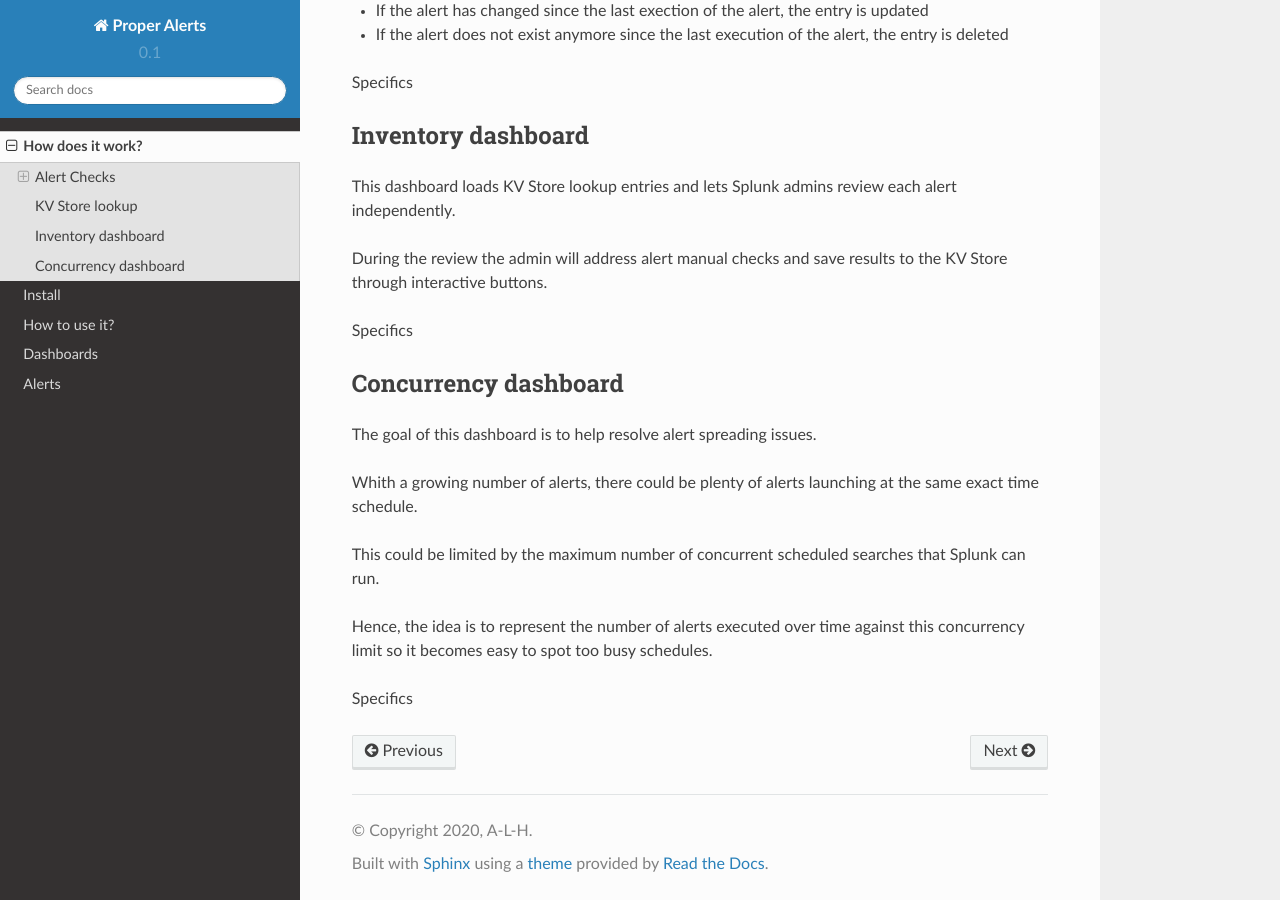
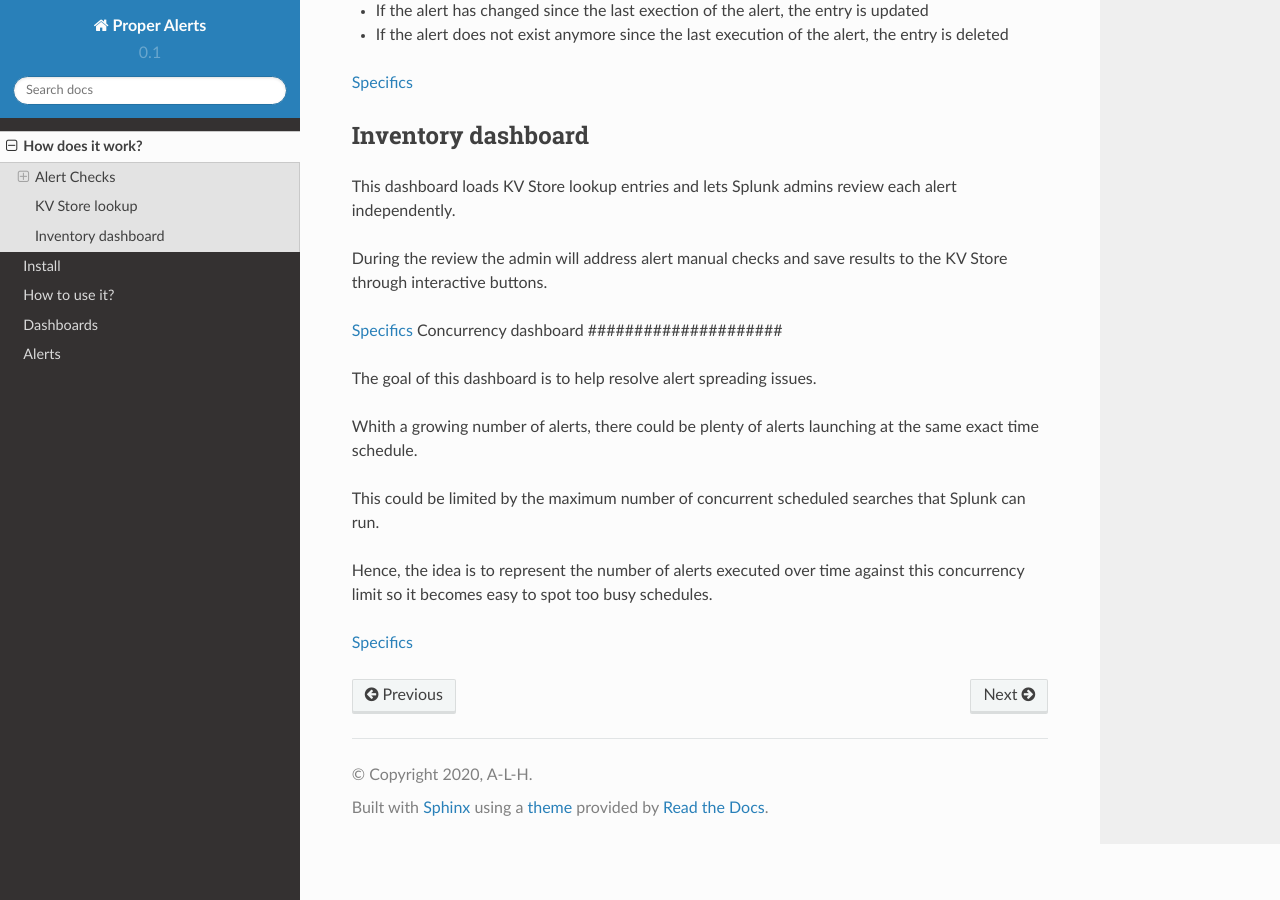
Before and after one commit to a-l-h/splunk-app-proper-alerts, a Sphinx documentation site: the page built from doc/overview.rst, in a window 1280 px wide and 900 px high, scrolled down 1678 px. Built offline with Sphinx 7.4.7 and the Read the Docs theme 2.0.0, drawn with Linux system fonts in a browser that asks for light colours; part of the change alters nothing that is shown.

```diff
--- a/doc/overview.rst
+++ b/doc/overview.rst
@@ -76,7 +76,7 @@ It performs CRUD (Create, read, update, and delete) operations to the KV store l
 
 - If the alert does not exist anymore since the last execution of the alert, the entry is deleted
 
-Specifics
+:ref:`Specifics<Update KV Store lookup>`
 
 Inventory dashboard
 ###################
@@ -85,8 +85,7 @@ This dashboard loads KV Store lookup entries and lets Splunk admins review each
 
 During the review the admin will address alert manual checks and save results to the KV Store through interactive buttons.
 
-Specifics
-
+:ref:`Specifics<Inventory>`
 Concurrency dashboard
 #####################
 
@@ -98,4 +97,4 @@ This could be limited by the maximum number of concurrent scheduled searches tha
 
 Hence, the idea is to represent the number of alerts executed over time against this concurrency limit so it becomes easy to spot too busy schedules.
 
-Specifics
+:ref:`Specifics<Concurrency>`
```
